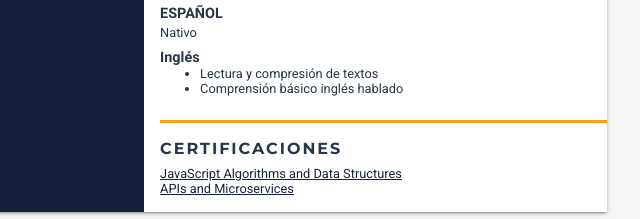
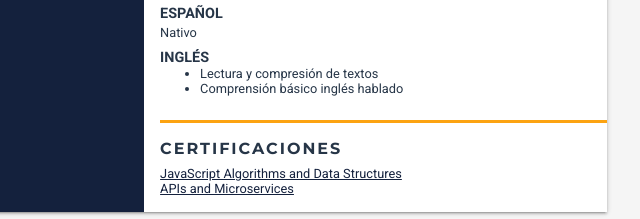
Before and after one commit to cristianjova/cv-html-css, a plain HTML site: page index.html in a window 1280 px wide. Shown: the part 737-956 px from the top of the page, 383-1023 px from the left. Drawn offline with Linux system fonts and the light colour scheme.

Commit message:
fix texts

```diff
--- a/index.html
+++ b/index.html
@@ -102,7 +102,7 @@
               <span>Nativo</span>
             </div>
             <div>
-              <h4>Inglés</h4>
+              <h4>INGLÉS</h4>
               <ul>
                 <li>Lectura y compresión de textos</li>
                 <li>Comprensión básico inglés hablado</li>
```
